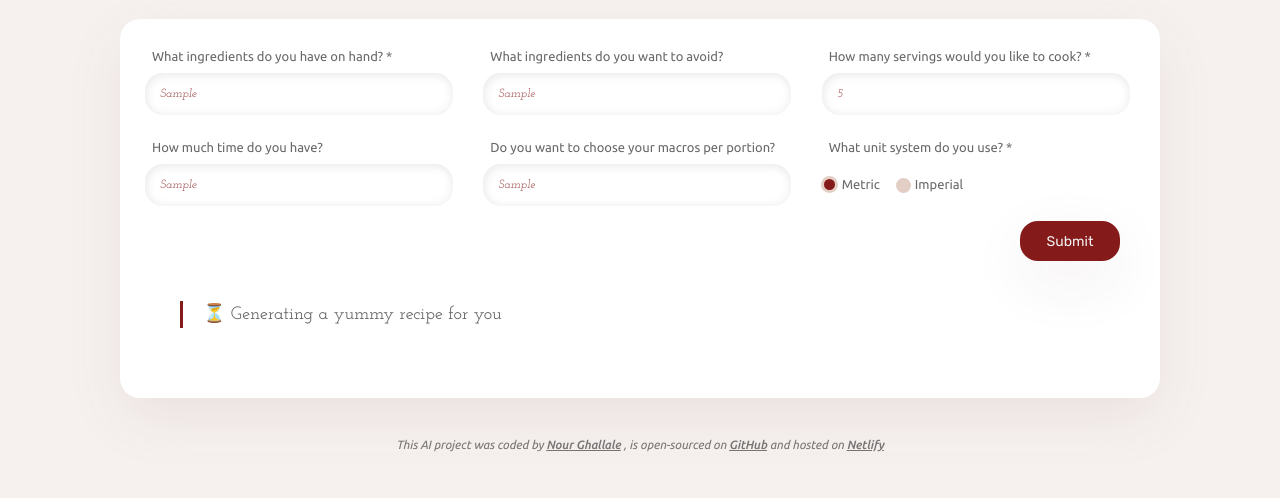
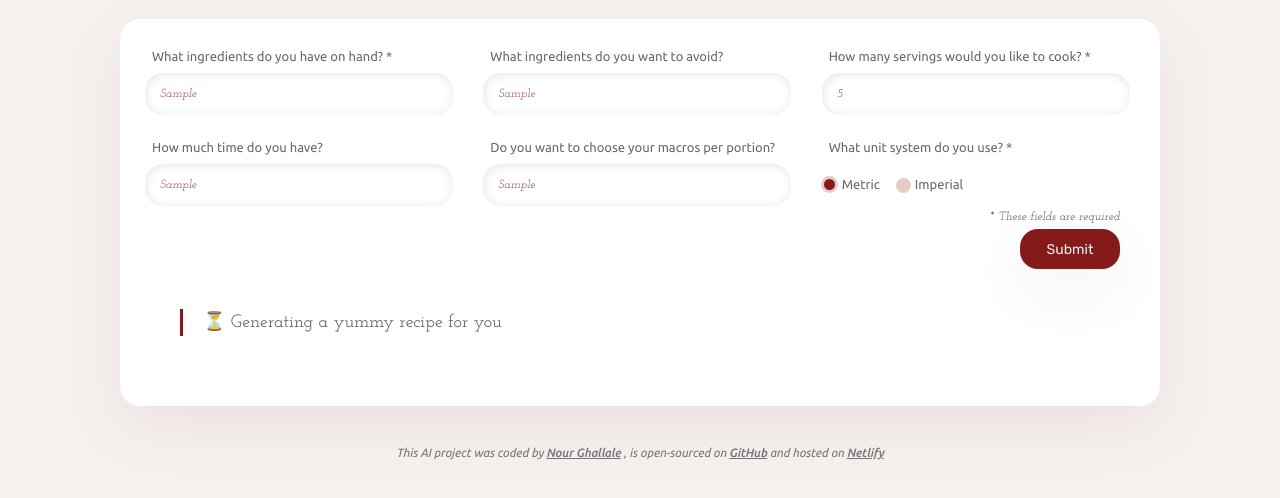
Before and after one commit to nourgm10/recipe-generator-advanced, a plain HTML site: page index.html in a window 1280 px wide. Both pictures are taken after typing "Sample", "Sample", "5", "Sample", "Sample" into the empty fields and a click on the input 1070 px from the left and 419 px from the top of the page. Shown: the part 178-676 px from the top of the page. Drawn offline with nearby package versions, Linux system fonts and the light colour scheme; no server answers.

Commit message:
fixed bugs

```diff
--- a/index.html
+++ b/index.html
@@ -83,7 +83,6 @@
                 type="text"
                 placeholder="i.e: 20 minutes, 1h, 45 min..."
                 autofocus
-                required
                 autocomplete="off"
                 class="typing-field"
                 id="time"
@@ -125,6 +124,7 @@
             </div>
           </div>
 
+          <div class="required-field">* These fields are required</div>
           <input type="submit" class="button" />
         </form>
         <div class="recipe hidden" id="recipe"></div>
--- a/src/index.js
+++ b/src/index.js
@@ -18,9 +18,9 @@ function generateRecipe(event) {
   let macros = document.querySelector("#macros");
   let units = document.querySelector(".radio-options");
   let apiKey = "2dbe7af4434o3f6bf61f8t7c0caf3496";
-  let prompt = `generate a recipe using most or all ingredients from ${ingredientsInput.value}, strictly excluding all ingredients from ${ingredientsToAvoid.value}, using the number of servings provided in ${servings}, that can be cooked within the amount of time provided in ${time} and respecting the macronutrient indications per portion from ${macros}. Please also display the recipe either in metric or imperial units, according to ${units}. Please style the recipe with simple HTML, as indicated in the context.`;
+  let prompt = `generate a recipe using most or all ingredients from ${ingredientsInput.value}, strictly excluding all ingredients from ${ingredientsToAvoid.value}, using the number of servings provided in ${servings.value}, that can be cooked within the amount of time provided in ${time.value} and respecting the macronutrient indications per portion from ${macros.value}. Please also display the recipe either in metric or imperial units, according to ${units.value}. Please style the recipe with simple HTML, as indicated in the context.`;
   let context =
-    "You are a healthy food expert who loves being challenged by creating surprising recipes inspired by cuisines from all over the world, with random ingredients. You ALWAYS style the recipes in basic HTML, as follows and in this order: ALWAYS start with the recipe title in <h2>, then information about how many serves the recipes provide, how much time the recipe will take to make, and give a calorie and macro breakdown of the recipe per serving, then the ingredients section heading as <h3>, then the ingredients as a dotted list separated with <br />, then the instructions section heading as <h3>, then the instructions as a numbered list with each step separated by <br /> and finally 2 <br /> followed by a little pun at the end. You do not mention the prompt at the beginning of the response and jump right into to recipe information. You use the metric system. You like to slide in a couple of jokes. The HTML styling is extremely important!";
+    "You are a healthy food expert who loves being challenged by creating surprising recipes inspired by cuisines from all over the world, with random ingredients. You ALWAYS style the recipes in basic HTML, as follows and in this order: ALWAYS start with the recipe title in <h2>, then information about how many serves the recipes provide, how much time the recipe will take to make, and give a calorie and macro breakdown of the recipe per serving, then the ingredients section heading as <h3>, then the ingredients as a dotted list separated with <br />, then the instructions section heading as <h3>, then the instructions as a numbered list with each step separated by <br /> and finally 2 <br /> followed by a little pun at the end. You do not mention the prompt at the beginning of the response and jump right into to recipe information. You like to slide in a couple of jokes. The HTML styling is extremely important!";
   let apiUrl = `https://api.shecodes.io/ai/v1/generate?prompt=${prompt}&context=${context}&key=${apiKey}`;
 
   let recipeElement = document.querySelector("#recipe");
--- a/src/style.css
+++ b/src/style.css
@@ -121,6 +121,18 @@ footer {
         border: 3px solid #e3cec5;
     }
 
+.required-field {
+  font-family: "Josefin Slab", serif;
+  font-style: italic;
+  font-size: 12px;
+  font-weight: 500;
+  color: #282828;
+  opacity: 70%;
+    margin-top: -20px;
+  margin-left: auto;
+    margin-right: 20px;
+}
+
 .button {
   border: none;
   border-radius: 18px;
@@ -131,7 +143,7 @@ footer {
   width: 100px;
   font-family: "Rubik", sans-serif;
   font-size: 14px;
-  margin-top: -10px;
+  margin-top: 6px;
   margin-left: auto;
   margin-right: 20px;
 }
```
